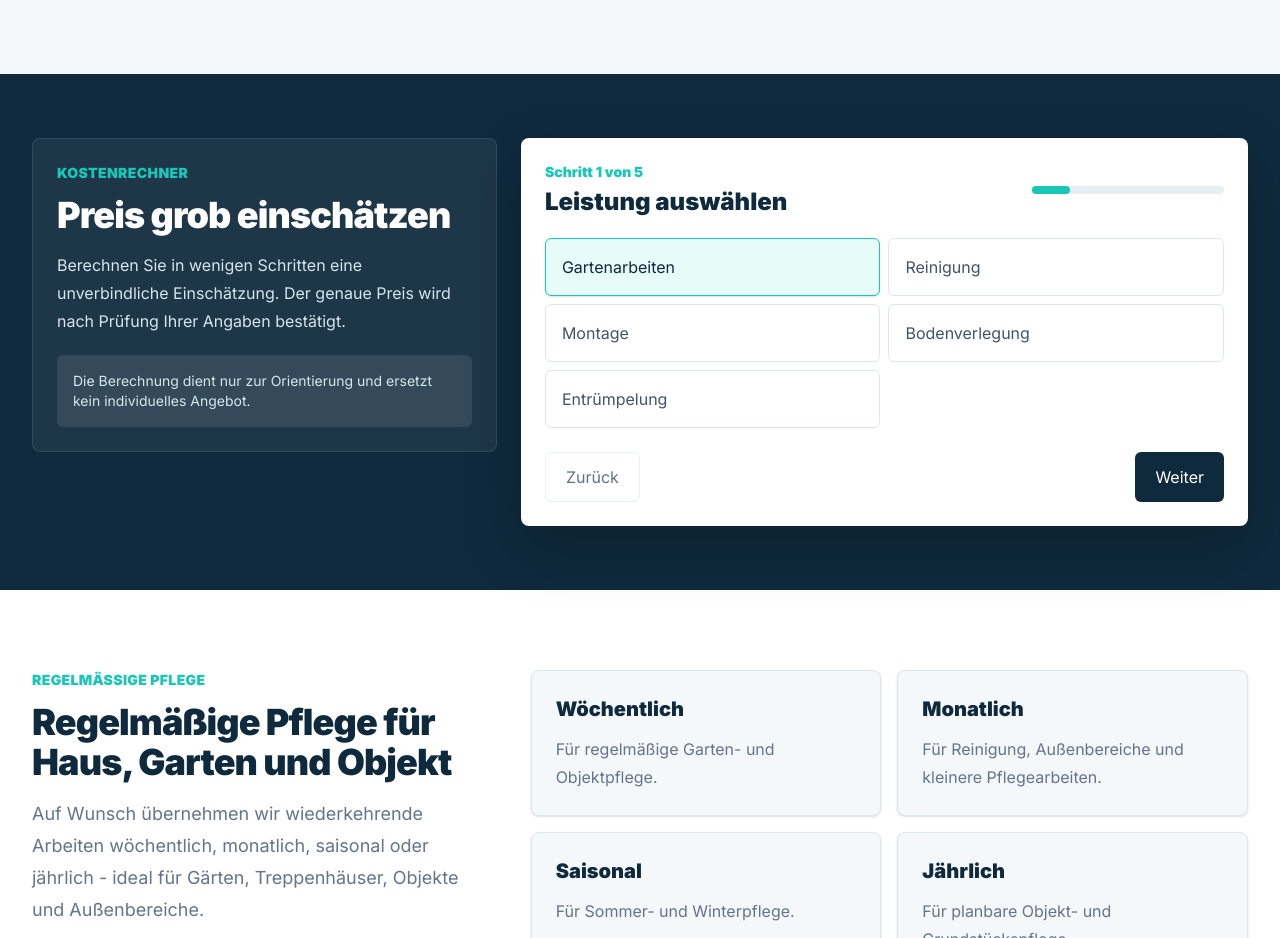
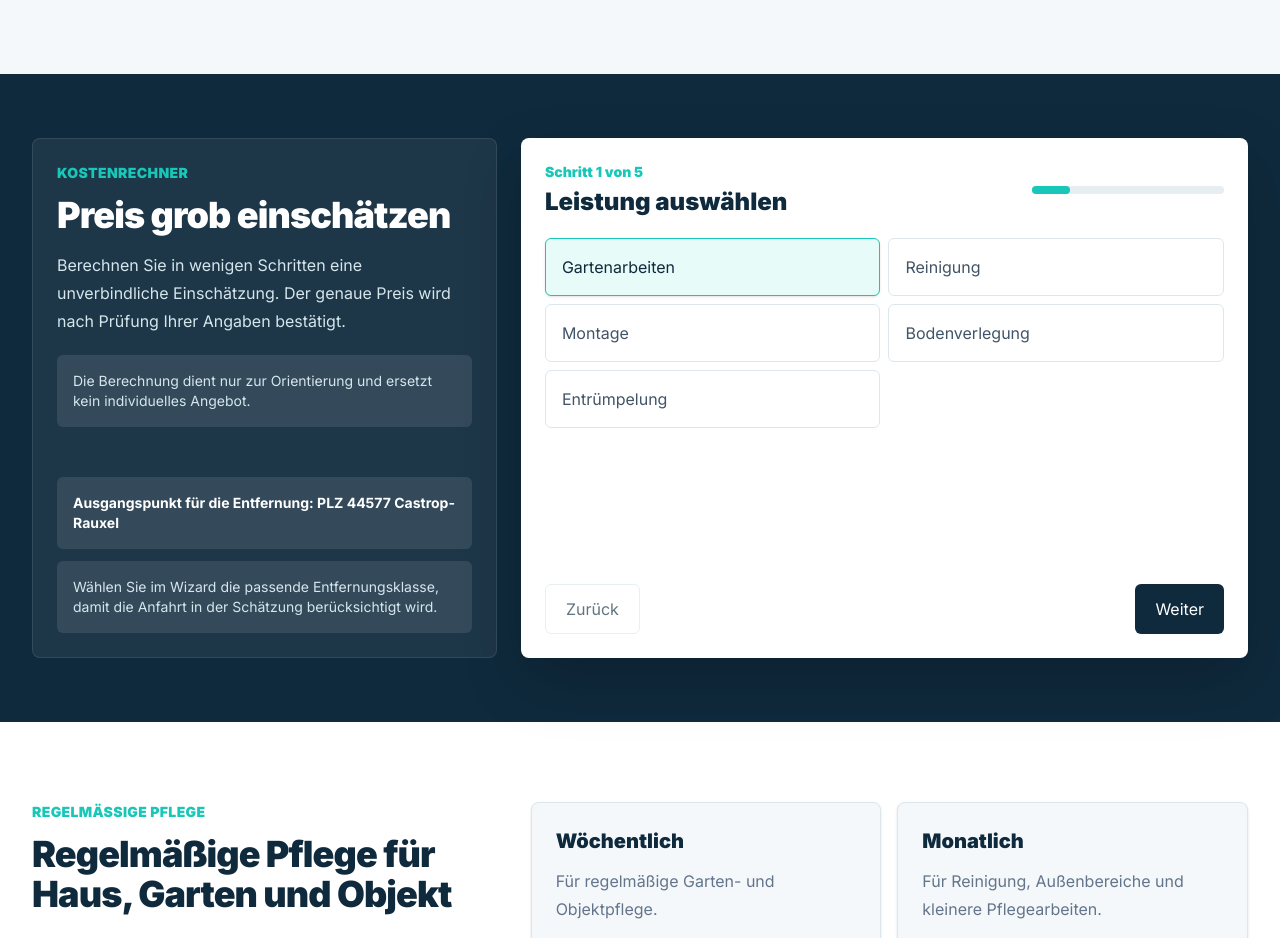
Before and after one commit to MrSigel/Klickhafen-Lokalservice, a Next.js app: page / in a window 1280 px wide. Shown: the part 2320-3258 px from the top of the page. Built offline with nearby package versions, Linux system fonts and the light colour scheme.

Commit message:
Verbessere Entfernungsschritt im Preis-Wizard

```diff
--- a/src/app/globals.css
+++ b/src/app/globals.css
@@ -56,3 +56,19 @@ button:disabled {
   border-color: #18c7b8;
   box-shadow: 0 0 0 3px rgba(24, 199, 184, 0.14);
 }
+
+.wizard-step-panel {
+  animation: wizard-step-in 220ms ease-out both;
+}
+
+@keyframes wizard-step-in {
+  from {
+    opacity: 0;
+    transform: translateY(8px);
+  }
+
+  to {
+    opacity: 1;
+    transform: translateY(0);
+  }
+}
--- a/src/components/landing-page.tsx
+++ b/src/components/landing-page.tsx
@@ -212,7 +212,9 @@ export function LandingPage() {
     const max = selected.max * 23.8 + travelFee;
     const fixed = max * 0.85;
     const travelNote =
-      distance.fee === null ? "Anfahrt nach Absprache" : `Anfahrt: ${distance.label}`;
+      distance.fee === null
+        ? "Anfahrt ab PLZ 44577 nach Absprache"
+        : `Anfahrt ab PLZ 44577: ${distance.label}`;
 
     return {
       range: `ca. ${formatEuro(min)}-${formatEuro(max)}`,
@@ -240,7 +242,7 @@ export function LandingPage() {
       `Leistung: ${selectedService}`,
       selectedExtras.length ? `Zusatzarbeiten: ${selectedExtras.join(", ")}` : "",
       `Aufwand: ${selectedEffort} (${estimate.effortText})`,
-      `Entfernung: ${selectedDistance}`,
+      `Entfernung ab PLZ 44577: ${selectedDistance}`,
       `Preisschätzung: ${estimate.range}`,
       `Festpreis-Schätzung: ${estimate.fixed}`,
       estimate.travelNote,
@@ -542,8 +544,8 @@ export function LandingPage() {
         </section>
 
         <section id="kostenrechner" className="bg-[#0F2A3D] py-14 text-white sm:py-16">
-          <div className="mx-auto grid max-w-7xl gap-6 px-4 sm:px-6 lg:grid-cols-[0.78fr_1.22fr] lg:items-start lg:px-8">
-            <div className="rounded-lg border border-white/10 bg-white/[0.06] p-5 sm:p-6">
+          <div className="mx-auto grid max-w-7xl items-stretch gap-6 px-4 sm:px-6 lg:grid-cols-[0.78fr_1.22fr] lg:px-8">
+            <div className="flex h-full flex-col rounded-lg border border-white/10 bg-white/[0.06] p-5 sm:p-6">
               <p className="text-sm font-black uppercase tracking-wide text-[#18C7B8]">
                 Kostenrechner
               </p>
@@ -557,9 +559,18 @@ export function LandingPage() {
               <p className="mt-5 rounded-md bg-white/10 p-4 text-sm text-[#d5e6ec]">
                 Die Berechnung dient nur zur Orientierung und ersetzt kein individuelles Angebot.
               </p>
+              <div className="mt-auto grid gap-3 pt-6">
+                <p className="rounded-md bg-white/10 p-4 text-sm font-bold text-white">
+                  Ausgangspunkt für die Entfernung: PLZ 44577 Castrop-Rauxel
+                </p>
+                <p className="rounded-md bg-white/10 p-4 text-sm text-[#d5e6ec]">
+                  Wählen Sie im Wizard die passende Entfernungsklasse, damit die Anfahrt in der
+                  Schätzung berücksichtigt wird.
+                </p>
+              </div>
             </div>
 
-            <div className="rounded-lg bg-white p-5 text-[#10212E] shadow-[0_24px_60px_rgba(0,0,0,0.2)] sm:p-6">
+            <div className="flex h-full min-h-[520px] flex-col rounded-lg bg-white p-5 text-[#10212E] shadow-[0_24px_60px_rgba(0,0,0,0.2)] sm:p-6">
               <div className="mb-5 flex flex-col gap-3 sm:flex-row sm:items-center sm:justify-between">
                 <div>
                   <p className="text-sm font-black text-[#18C7B8]">Schritt {wizardStep} von 5</p>
@@ -579,6 +590,7 @@ export function LandingPage() {
                 </div>
               </div>
 
+              <div key={wizardStep} className="wizard-step-panel min-h-[320px] flex-1">
               {wizardStep === 1 ? (
                 <div className="grid gap-2 sm:grid-cols-2">
                   {(Object.keys(services) as ServiceKey[]).map((service) => (
@@ -640,6 +652,10 @@ export function LandingPage() {
               ) : null}
 
               {wizardStep === 4 ? (
+                <div>
+                  <p className="mb-3 rounded-md bg-[#F4F8FA] px-4 py-3 text-sm font-bold text-[#0F2A3D]">
+                    Entfernung jeweils ab PLZ 44577 Castrop-Rauxel auswählen.
+                  </p>
                   <div className="grid gap-2 sm:grid-cols-2">
                     {(Object.keys(distances) as DistanceKey[]).map((distance) => (
                       <button
@@ -654,10 +670,11 @@ export function LandingPage() {
                       >
                         <span className="block font-black text-[#0F2A3D]">{distance}</span>
                         <span className="text-sm font-medium text-[#64748B]">
-                        Anfahrt: {distances[distance].label}
+                          ab PLZ 44577 · Anfahrt: {distances[distance].label}
                         </span>
                       </button>
                     ))}
+                  </div>
                 </div>
               ) : null}
 
@@ -693,6 +710,8 @@ export function LandingPage() {
                   </button>
                 </div>
               ) : null}
+
+              </div>
 
               <div className="mt-6 flex gap-3">
                 <button
```
Lines whose indentation alone changed are shown as unchanged.
